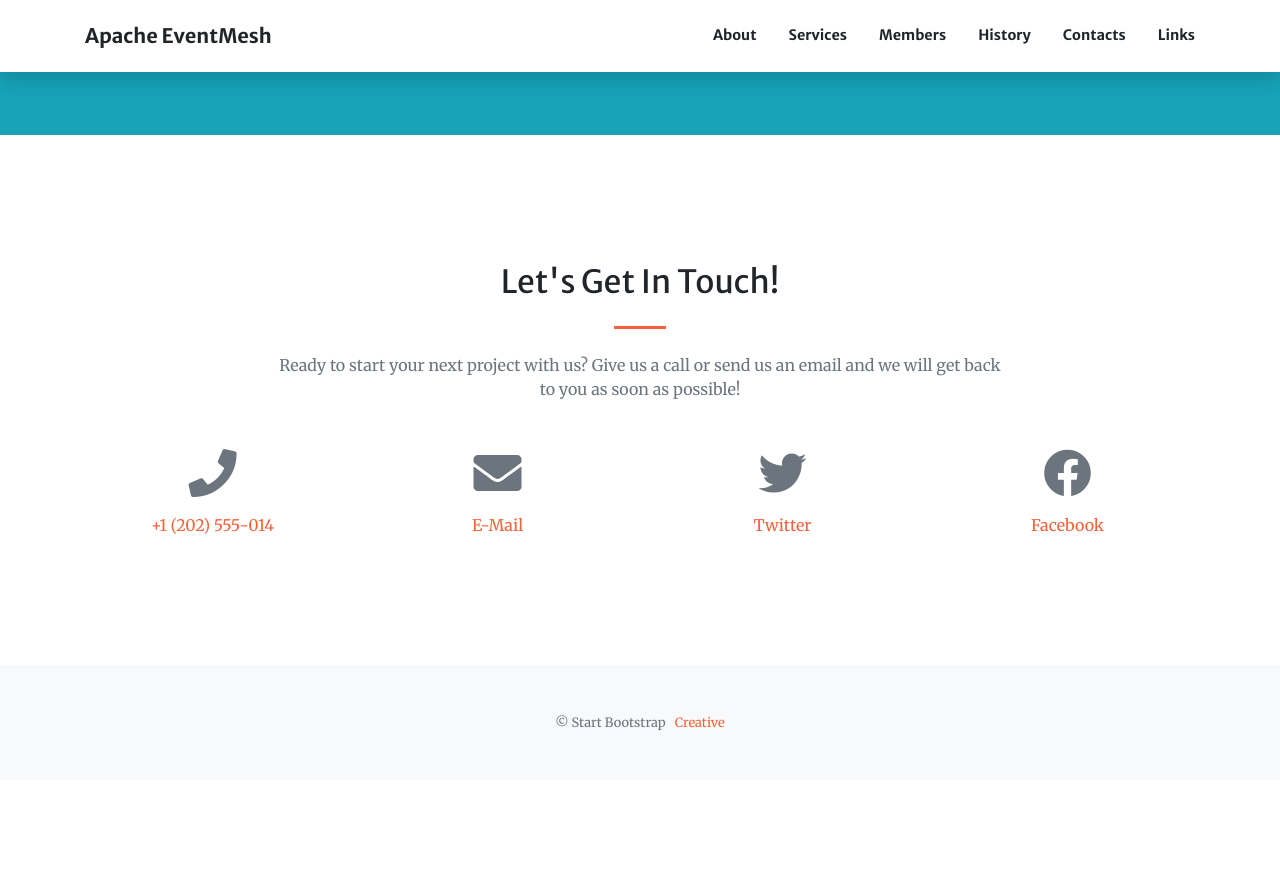
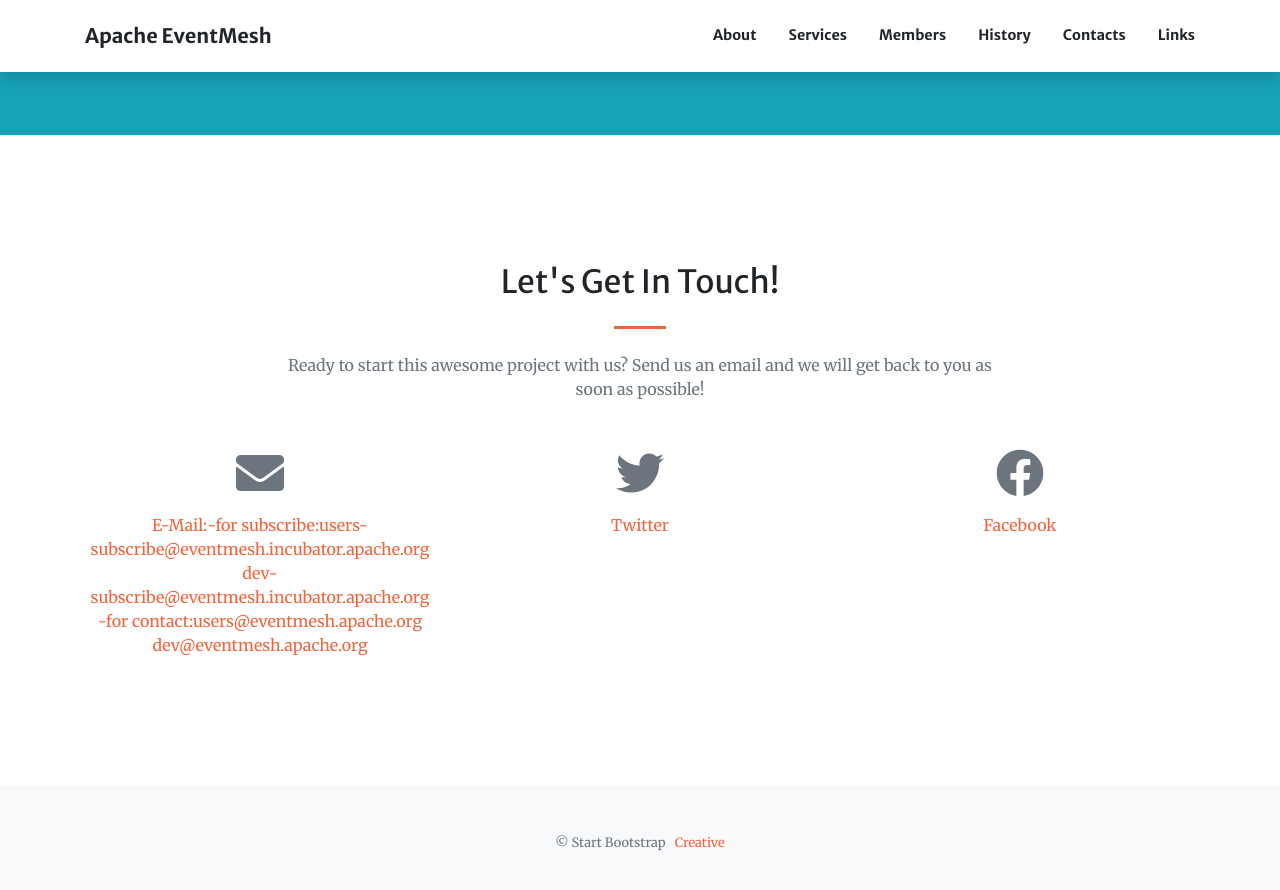
Before and after one commit to xwm1992/hello, a Jekyll site: the page built from index.md, in a window 1280 px wide and 900 px high, scrolled down 2384 px. Shown: the top 890 px of the window. Built offline with Jekyll 4.4.1, drawn with Linux system fonts in a browser that asks for light colours; before the commit the page ends 3164 px from its top, so only the background shows below that; part of the change alters nothing that is shown.

Commit message:
1.update email list

```diff
--- a/index.md
+++ b/index.md
@@ -74,18 +74,6 @@ sections:
         text:
         image: assets/img/members/webank.png
         url: 'www.webank.com'
-      - title:
-        text:
-        image:
-        url: '#'
-      - title:
-        text:
-        image:
-        url: '#'
-      - title:
-        text:
-        image:
-        url: '#'
 
   - type: timeline.html
     section_id: timeline
@@ -112,12 +100,10 @@ sections:
     section_id: contacts
     title: Let's Get In Touch!
     text: >-
-      Ready to start your next project with us? Give us a call or send us an email
+      Ready to start this awesome project with us? Send us an email
       and we will get back to you as soon as possible!
     actions:
-    - title: +1 (202) 555-014
-      icon: fa-phone
-    - title: E-Mail
+    - title: E-Mail:-for subscribe:users-subscribe@eventmesh.incubator.apache.org dev-subscribe@eventmesh.incubator.apache.org -for contact:users@eventmesh.apache.org dev@eventmesh.apache.org
       icon: fa-envelope
       url: mailto:contact@yourwebsite.com
     - title: Twitter
```
